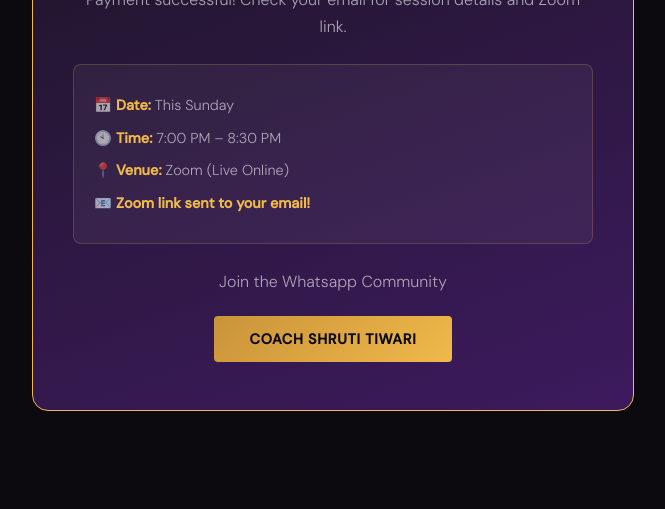
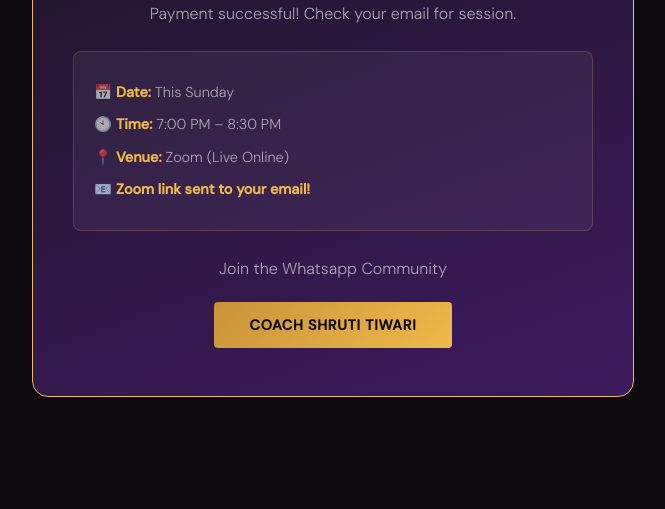
Before and after one commit to Prem7git/sales-mastery, a website: page smw/success.html in a window 1280 px wide. Shown: the part 331-840 px from the top of the page, without its empty margins (307-972 px from the left). Drawn offline with nearby package versions, Linux system fonts and the light colour scheme.

Commit message:
Update success.html

```diff
--- a/smw/success.html
+++ b/smw/success.html
@@ -21,7 +21,7 @@
   <div class="box">
     <div class="icon">🎉</div>
     <h1>You're Registered!</h1>
-    <p>Payment successful! Check your email for session details and Zoom link.</p>
+    <p>Payment successful! Check your email for session.</p>
     <div class="detail">
       <p>📅 <strong>Date:</strong> This Sunday</p>
       <p>🕙 <strong>Time:</strong> 7:00 PM – 8:30 PM</p>
```
